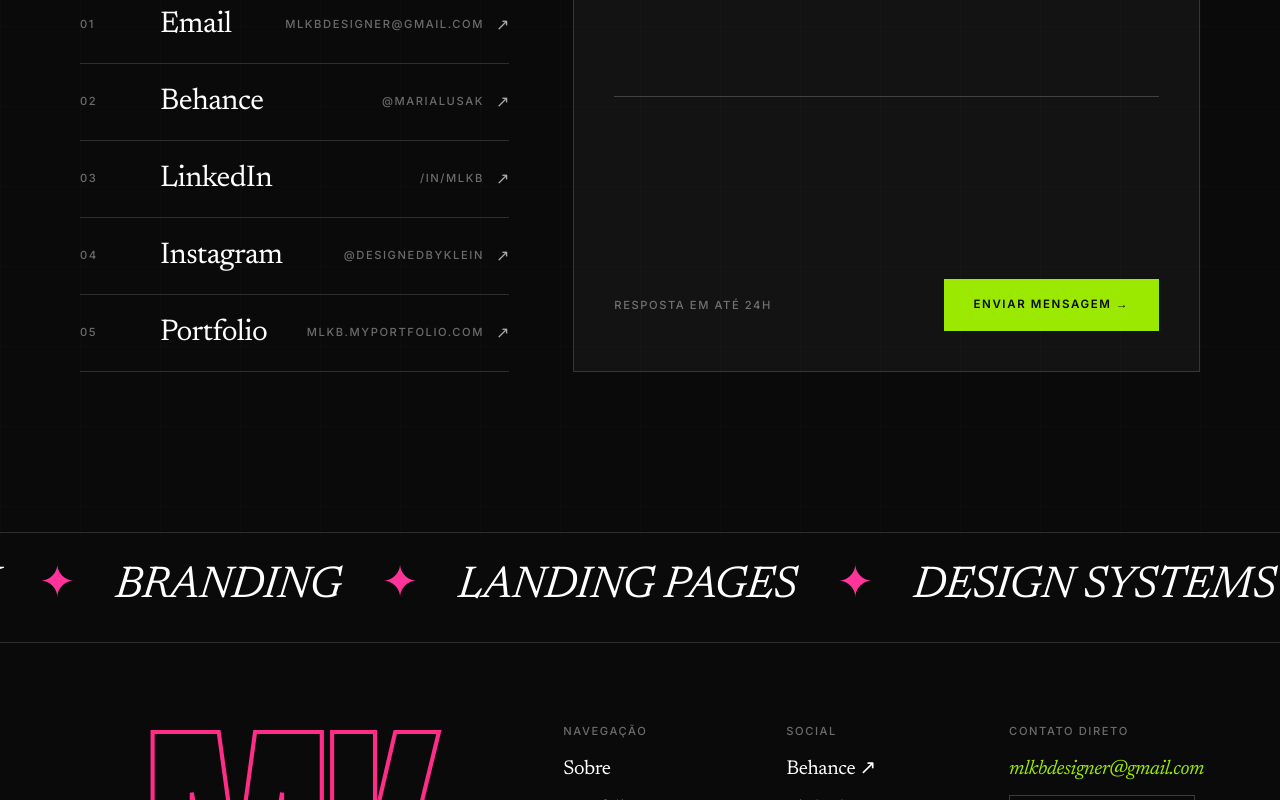
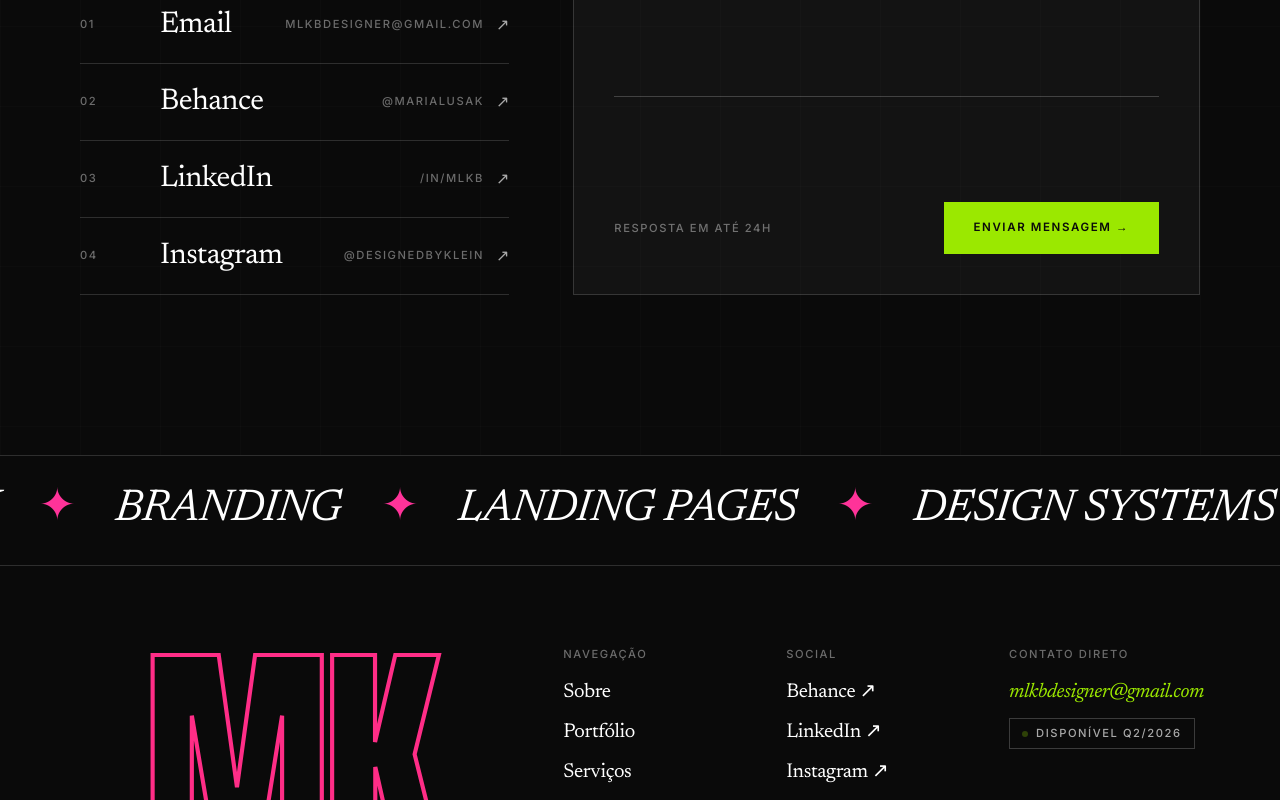
Before and after one commit to mlkbdesigner/PORTY, a React (Vite) app: page / in a window 1280 px wide. Shown: the part 11200-12000 px from the top of the page. Built offline with nearby package versions, Linux system fonts and the light colour scheme; a web font is replaced by a local one.

Commit message:
chore: remove links pro portfolio antigo (myportfolio) do Contato e Footer
Co-Authored-By: Claude Opus 4.7 (1M context) <noreply@anthropic.com>

```diff
--- a/src/components/Footer.tsx
+++ b/src/components/Footer.tsx
@@ -59,7 +59,6 @@ export default function Footer() {
                   <li><a href="https://www.behance.net/marialusak" target="_blank" rel="noopener noreferrer" className="link-underline hover:text-lime transition">Behance ↗</a></li>
                   <li><a href="https://www.linkedin.com/in/mlkb/" target="_blank" rel="noopener noreferrer" className="link-underline hover:text-lime transition">LinkedIn ↗</a></li>
                   <li><a href="https://instagram.com/designedbyklein" target="_blank" rel="noopener noreferrer" className="link-underline hover:text-lime transition">Instagram ↗</a></li>
-                  <li><a href="https://mlkb.myportfolio.com/home" target="_blank" rel="noopener noreferrer" className="link-underline hover:text-lime transition">Portfolio ↗</a></li>
                 </ul>
               </div>
               <div className="col-span-2 md:col-span-1">
--- a/src/sections/Contato.tsx
+++ b/src/sections/Contato.tsx
@@ -8,7 +8,6 @@ const contactLinks = [
   { label: 'Behance', value: '@marialusak', href: 'https://www.behance.net/marialusak' },
   { label: 'LinkedIn', value: '/in/mlkb', href: 'https://www.linkedin.com/in/mlkb/' },
   { label: 'Instagram', value: '@designedbyklein', href: 'https://instagram.com/designedbyklein' },
-  { label: 'Portfolio', value: 'mlkb.myportfolio.com', href: 'https://mlkb.myportfolio.com/home' },
 ]
 
 const services = ['Web Design', 'Branding', 'Criativos & Ads', 'Outro']
```
